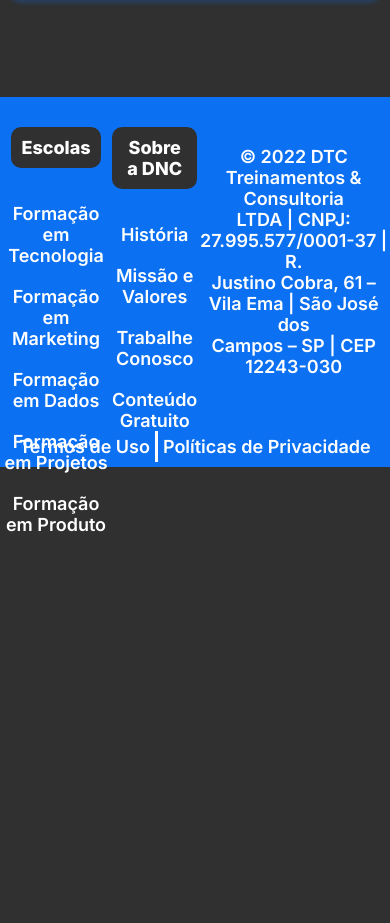
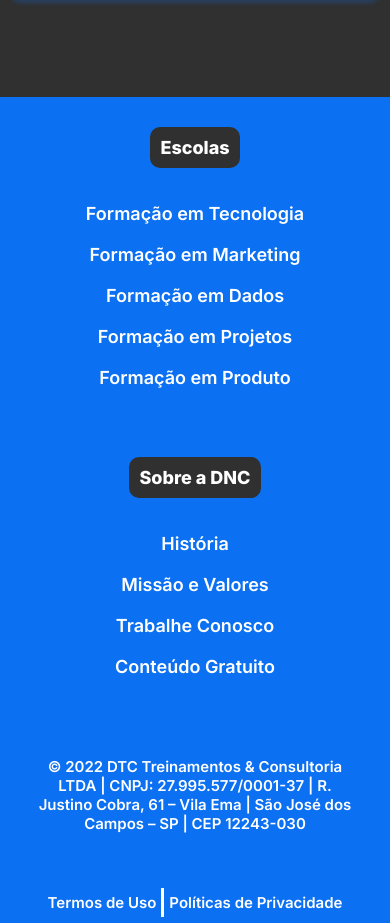
Before and after one commit to jervesonje/bootcamp-dnc, a plain HTML site: page index.html in a window 390 px wide. Shown: the part 1649-2572 px from the top of the page. Before the commit the page ends 2204 px from the top, so only its background shows below. Drawn offline with Linux system fonts and the light colour scheme.

Commit message:
Adcionando media query no footer

```diff
--- a/style.css
+++ b/style.css
@@ -306,3 +306,16 @@ body{
     }
 
 }
+
+    footer .linha1{
+        flex-direction: column;
+    }
+
+    footer .endereço{
+        margin-bottom: 50px;
+        font-size: 15px;
+    }
+
+    footer .linha2 a{
+        font-size: 15px;
+    }
```
